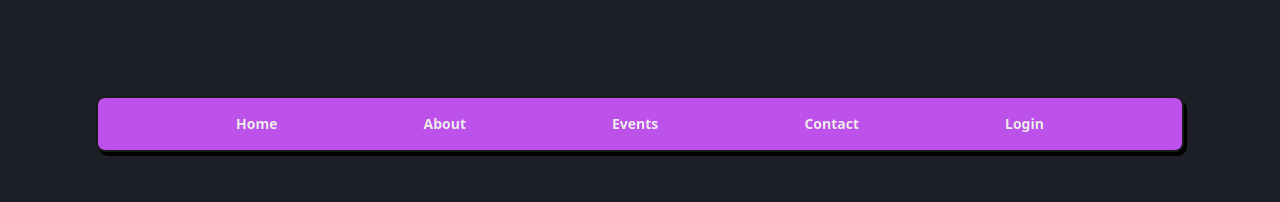
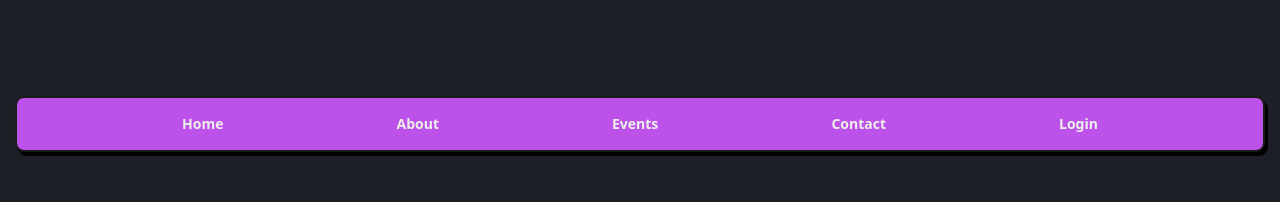
Before and after one commit to darenminarolli/event, a React (Vite) app: page / in a window 1280 px wide. Shown: the top 202 px of the page. Built offline with nearby package versions, Linux system fonts and the light colour scheme; no server answers.

Commit message:
style fix

```diff
--- a/src/components/Navbar.tsx
+++ b/src/components/Navbar.tsx
@@ -50,7 +50,7 @@ const Navbar = () => {
 
   return (
     <nav
-      className={`w-full transition-opacity duration-300 ${
+      className={`w-full  fixed  z-50 max-w-[1250px] transition-opacity duration-300 ${
         isVisible ? "opacity-100" : "opacity-0"
       }  border-effect z-50`}
     >
```
